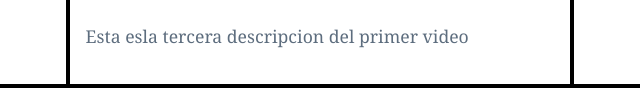
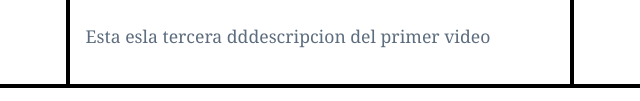
Before and after one commit to gerardohb99/Interfaces, a plain HTML site: page index.html in a window 1280 px wide. Shown: the part 2630-2731 px from the top of the page, 320-960 px from the left. Drawn offline with Linux system fonts and the light colour scheme; a script that the page names is missing.

Commit message:
commit 2

```diff
--- a/index.html
+++ b/index.html
@@ -89,7 +89,7 @@
                     <div class="videos">
                         <h3>Titulo Video 3</h3>
                         <iframe width="420" height="315" src="https://www.youtube.com/embed/tgbNymZ7vqY"> </iframe>
-                        <p class="descVideos"> Esta esla tercera descripcion del primer video</p>
+                        <p class="descVideos"> Esta esla tercera dddescripcion del primer video</p>
                     </div>
                 </div>
 
```
